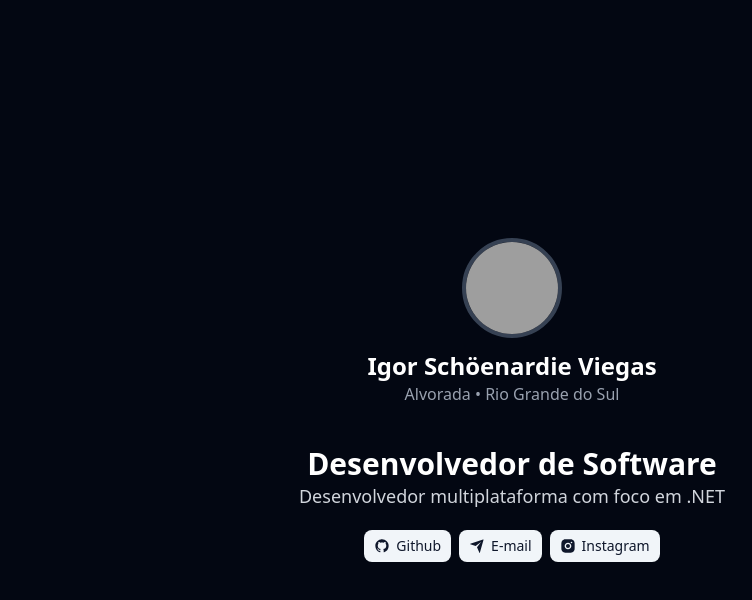
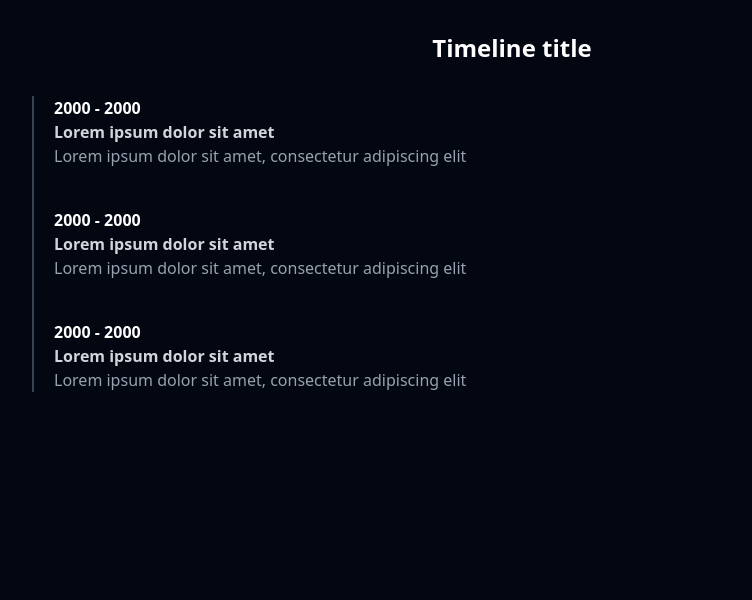
Before and after one commit to igorsviegas/igorsviegas.github.io, a React (Vite) app: page / in a window 1280 px wide. Shown: the top 600 px of the page, without its empty margins (128-880 px from the left). Built offline with nearby package versions, Linux system fonts and the light colour scheme; grey boxes are pictures that could not be loaded.

Commit message:
feat: adiciona a sessão da linha do tempo

```diff
--- a/src/App.tsx
+++ b/src/App.tsx
@@ -1,9 +1,12 @@
 import { Profile } from "./components/custom/Profile";
+import { TimeLine } from "./components/custom/TimeLine";
 
 function App() {
   return (
     <div className="bg-gray-950 min-h-screen text-white w-full">
-      <Profile/>
+      <div className="mx-auto w-3/4">
+        <TimeLine />
+      </div>
     </div>
   );
 };
--- /dev/null
+++ b/src/components/custom/TimeLine.tsx
@@ -0,0 +1,43 @@
+export function TimeLine() {
+     const timeLine = [
+          {
+               "description": "Lorem ipsum dolor sit amet, consectetur adipiscing elit",
+               "period": "2000 - 2000",
+               "title": "Lorem ipsum dolor sit amet"
+          },
+          {
+               "description": "Lorem ipsum dolor sit amet, consectetur adipiscing elit",
+               "period": "2000 - 2000",
+               "title": "Lorem ipsum dolor sit amet"
+          },
+          {
+               "description": "Lorem ipsum dolor sit amet, consectetur adipiscing elit",
+               "period": "2000 - 2000",
+               "title": "Lorem ipsum dolor sit amet"
+          }
+     ];
+
+
+     return (
+          <section className="py-8">
+               <h1 className="font-bold mb-8 text-2xl text-center">
+                    Timeline title
+               </h1>
+               <div className="border-gray-700 border-l-2 pl-5 space-y-10">
+                    { timeLine.map((item, index) => (
+                         <div key={ index }>
+                              <h3 className="font-semibold text">
+                                   { item.period }
+                              </h3>
+                              <p className="font-semibold text-gray-300">
+                                   { item.title }
+                              </p>
+                              <p className="text-gray-400">
+                                   { item.description }
+                              </p>
+                         </div>
+                    )) }
+               </div>
+          </section>
+     );
+};
```
